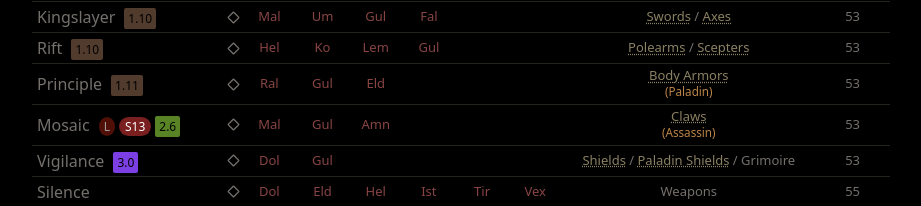
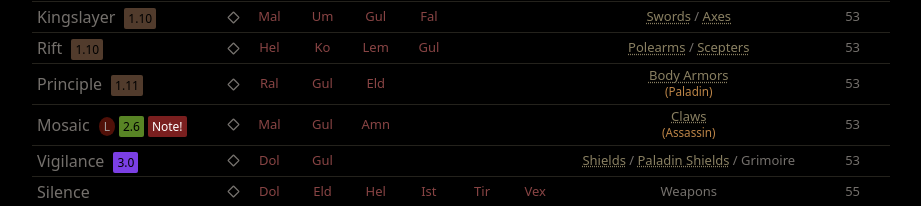
Before and after one commit to fabd/diablo2-runewizard, a Vue app: page / in a window 1280 px wide. Shown: the part 2104-2310 px from the top of the page, without its empty margins (194-1115 px from the left). Built offline with nearby package versions, Linux system fonts and the light colour scheme.

Commit message:
Add a "Note!" tooltip for disabled runeword & possible future events

```diff
--- a/src/assets/sass/main.scss
+++ b/src/assets/sass/main.scss
@@ -379,12 +379,11 @@ a { color:var(--color-gold); }
     @apply ml-1 leading-1 text-xs;
   }
 
-  // season-disabled tag shown next to Runeword names
-  &-disabled {
+  // special note for this runeword
+  &-note {
     background-color: #7a1f1f;
     color: #fff;
-    border-radius: 999px;
-    padding: 1px 6px;
+    @apply rounded-sm py-[2px] px-1;
     @apply ml-1 leading-1 text-xs;
   }
 
--- a/src/components/HelpText.md
+++ b/src/components/HelpText.md
@@ -19,7 +19,7 @@ The runes are listed in order of rarity, from top to bottom, and left to right.
 <span class="rw-Table-tdTitlePatch patch-2-6">2.6</span>
 <span class="rw-Table-tdTitlePatch patch-3-0">3.0</span>
 
-Some ladder-only runewords may be **temporarily disabled in a specific ladder season**. These are marked with <span class="rw-Md-disabled">S13</span> (season number may vary).
+Pay special attention to <span class="rw-Md-note">Note!</span> for important information.
 
 ## Note about storage
 
--- a/src/components/RunewordsTable.vue
+++ b/src/components/RunewordsTable.vue
@@ -64,12 +64,6 @@
             <span v-if="item.ladder" class="rw-Md-ladder" title="Ladder Only">L</span>
 
             <span
-              v-if="isRunewordDisabled(item)"
-              class="rw-Md-disabled"
-              :title="getDisabledTitle()"
-            >S{{ envLadderSeason }}</span>
-
-            <span
               v-if="item.version"
               class="rw-Table-tdTitlePatch"
               :class="[
@@ -80,6 +74,12 @@
             >
               {{ item.version }}
             </span>
+
+            <span
+              v-if="item.note"
+              class="rw-Md-note"
+              :title="item.note"
+            >Note!</span>
 
             <div
               v-if="pinnedRunewords.has(item.title)"
@@ -183,13 +183,6 @@ export default defineComponent({
       ],
 
       envGameVersion: import.meta.env.VITE_GAME_VERSION as string,
-
-      // Optional ladder season; used to mark season-disabled runewords
-      envLadderSeason: ((): number | null => {
-        const raw = (import.meta.env.VITE_LADDER_SEASON as string | undefined) ?? "";
-        const n = parseInt(raw, 10);
-        return Number.isFinite(n) ? n : null;
-      })(),
     };
   },
 
@@ -267,17 +260,6 @@ export default defineComponent({
   },
 
   methods: {
-    isRunewordDisabled(runeword: TRunewordItem): boolean {
-      if (!this.envLadderSeason) return false;
-      const list = runeword.disabledSeasons || [];
-      return list.includes(this.envLadderSeason);
-    },
-
-    getDisabledTitle(): string {
-      if (!this.envLadderSeason) return "Disabled for this ladder season";
-      return `Disabled in Ladder Season ${this.envLadderSeason}`;
-    },
-
     cssActiveRune(runeId: TRuneId) {
       return this.haveRunes[runeId] ? "is-active" : "";
     },
--- a/src/data/runewords.ts
+++ b/src/data/runewords.ts
@@ -635,7 +635,8 @@ const runewords: TRuneword[] = [
     tinfos: "(Assassin)",
     ladder: true,
     // Disabled for Ladder Season 13 (RotW / Patch 3.0)
-    disabledSeasons: [13],
+    // https://us.forums.blizzard.com/en/d2r/t/season-13-ladder-mosaic-runeword-disabled/172344
+    note: "Disabled in Season 13! Can be crafted offline non-ladder.",
     version: '2.6',
   },
   {
--- a/src/types/main.d.ts
+++ b/src/types/main.d.ts
@@ -70,11 +70,7 @@ type TRuneword = {
   level: number;
   ttypes: TItemTypeId[];
   ladder?: boolean; // display "ladder only" icon next to runeword name
-  /**
-   * List of ladder season numbers where this runeword is temporarily disabled (cannot be created).
-   * Example: { disabledSeasons: [13] }
-   */
-  disabledSeasons?: number[];
+  note?: string; // optional "Note!" tooltip for this runeword
   tinfos?: string; // optional `(subtext)` shown in Item Type column
   version?: string; // optional patch version eg `2.4` tag shown next to runeword name
 };
```
